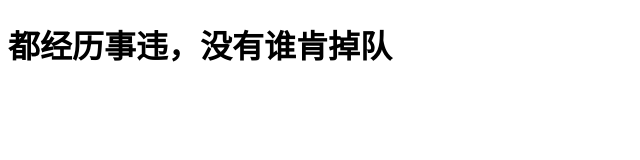
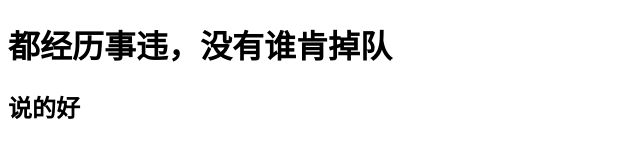
Before and after one commit to python18034/Github-lyric, a plain HTML site: page 歌词走起.html in a window 1280 px wide. Shown: the whole page, without its empty margins (0-640 px from the left). Drawn offline with Linux system fonts and the light colour scheme.

Commit message:
我也改一改

```diff
--- a/歌词走起.html
+++ b/歌词走起.html
@@ -8,5 +8,6 @@
 <h1>
     都经历事违，没有谁肯掉队
 </h1>
+<h2>说的好</h2>
 </body>
 </html>
```
